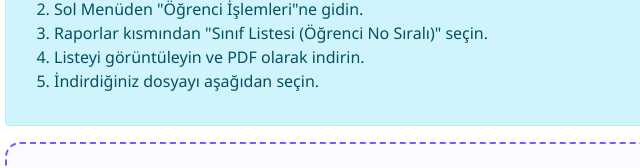
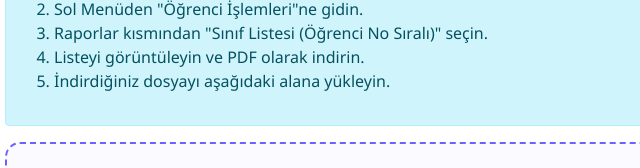
Before and after one commit to mesutpeker/liste, a plain HTML site: page index.html in a window 1280 px wide. Shown: the part 290-458 px from the top of the page, 224-864 px from the left. Drawn offline with nearby package versions, Linux system fonts and the light colour scheme; a script that the page names is missing.

Commit message:
Update index.html

```diff
--- a/index.html
+++ b/index.html
@@ -31,7 +31,7 @@
                         <li>Sol Menüden "Öğrenci İşlemleri"ne gidin.</li>
                         <li>Raporlar kısmından "Sınıf Listesi (Öğrenci No Sıralı)" seçin.</li>
                         <li>Listeyi görüntüleyin ve PDF olarak indirin.</li>
-                        <li>İndirdiğiniz dosyayı aşağıdan seçin.</li>
+                        <li>İndirdiğiniz dosyayı aşağıdaki alana yükleyin.</li>
                     </ol>
                 </div>
 
```
